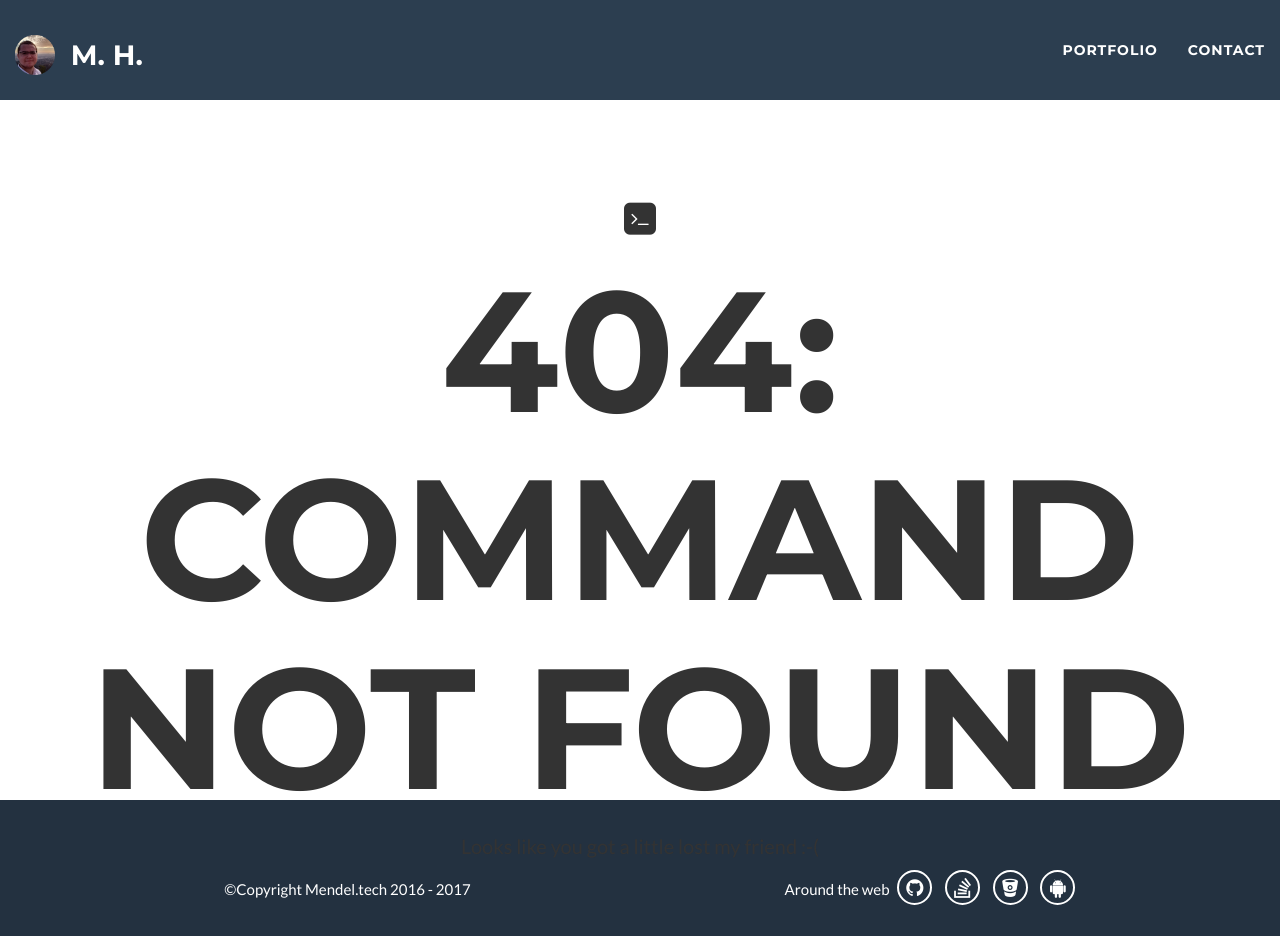
After one commit to PCGeekBrain/personal-website, a Django app: template homepage/templates/homepage/404.html in a window 1280 px wide. The commit adds this page. Run offline with Django 3.2, Linux system fonts and the light colour scheme; the template is opened without the code that fills it, so the values that code supplies are empty; some libraries are stand-ins or nearby versions.

Commit message:
404 and 500 fixed

```diff
--- a/homepage/static/homepage/css/theme.css
+++ b/homepage/static/homepage/css/theme.css
@@ -579,3 +579,7 @@ a.portfolio-link {
     display: inline-block;
     box-shadow: 0px 3px 25px rgba(0,0,0,.25);
 }
+
+.fullheight{
+  height: 100vh
+}
--- /dev/null
+++ b/homepage/templates/homepage/404.html
@@ -0,0 +1,156 @@
+<!DOCTYPE html>
+<html lang="en">
+
+<head>
+    <meta charset="utf-8">
+    <meta http-equiv="X-UA-Compatible" content="IE=edge">
+    <meta name="viewport" content="width=device-width, initial-scale=1">
+    <meta name="description" content="My personal homepage">
+    <meta name="author" content="Menachem M. Hornbacher">
+
+    <title>404 | Mendel.Tech</title>
+
+    <!-- Bootstrap Core CSS -->
+    <link href="/static/vendor/bootstrap/css/bootstrap.min.css" rel="stylesheet">
+
+    <!-- Theme CSS -->
+    <link href="/static/homepage/css/theme.css" rel="stylesheet">
+
+    <!--css animations-->
+    <link href="/static/vendor/animate.css" rel="stylesheet">
+
+    <!-- Custom Fonts -->
+    <link href="/static/vendor/font-awesome/css/font-awesome.min.css" rel="stylesheet" type="text/css">
+    <link href="https://fonts.googleapis.com/css?family=Montserrat:400,700" rel="stylesheet" type="text/css">
+    <link href="https://fonts.googleapis.com/css?family=Lato:400,700,400italic,700italic" rel="stylesheet" type="text/css">
+
+    <!-- HTML5 Shim and Respond.js IE8 support of HTML5 elements and media queries -->
+    <!-- WARNING: Respond.js doesn't work if you view the page via file:// -->
+    <!--[if lt IE 9]>
+        <script src="https://oss.maxcdn.com/libs/html5shiv/3.7.0/html5shiv.js"></script>
+        <script src="https://oss.maxcdn.com/libs/respond.js/1.4.2/respond.min.js"></script>
+    <![endif]-->
+
+    <!--Favicon-->
+    <link rel="apple-touch-icon-precomposed" sizes="57x57" href="/static/favicon/apple-touch-icon-57x57.png" />
+    <link rel="apple-touch-icon-precomposed" sizes="114x114" href="/static/favicon/apple-touch-icon-114x114.png" />
+    <link rel="apple-touch-icon-precomposed" sizes="72x72" href="/static/favicon/apple-touch-icon-72x72.png" />
+    <link rel="apple-touch-icon-precomposed" sizes="144x144" href="/static/favicon/apple-touch-icon-144x144.png" />
+    <link rel="apple-touch-icon-precomposed" sizes="60x60" href="/static/favicon/apple-touch-icon-60x60.png" />
+    <link rel="apple-touch-icon-precomposed" sizes="120x120" href="/static/favicon/apple-touch-icon-120x120.png" />
+    <link rel="apple-touch-icon-precomposed" sizes="76x76" href="/static/favicon/apple-touch-icon-76x76.png" />
+    <link rel="apple-touch-icon-precomposed" sizes="152x152" href="/static/favicon/apple-touch-icon-152x152.png" />
+    <link rel="icon" type="image/png" href="/static/favicon/favicon-196x196.png" sizes="196x196" />
+    <link rel="icon" type="image/png" href="/static/favicon/favicon-96x96.png" sizes="96x96" />
+    <link rel="icon" type="image/png" href="/static/favicon/favicon-32x32.png" sizes="32x32" />
+    <link rel="icon" type="image/png" href="/static/favicon/favicon-16x16.png" sizes="16x16" />
+    <link rel="icon" type="image/png" href="/static/favicon/favicon-128.png" sizes="128x128" />
+    <meta name="application-name" content="Mendel.Tech"/>
+    <meta name="msapplication-TileColor" content="#FFFFFF" />
+    <meta name="msapplication-TileImage" content="/static/favicon/mstile-144x144.png" />
+    <meta name="msapplication-square70x70logo" content="/static/favicon/mstile-70x70.png" />
+    <meta name="msapplication-square150x150logo" content="/static/favicon/mstile-150x150.png" />
+    <meta name="msapplication-wide310x150logo" content="/static/favicon/mstile-310x150.png" />
+    <meta name="msapplication-square310x310logo" content="/static/favicon/mstile-310x310.png" />
+
+</head>
+
+<body id="page-top" class="index">
+    <!-- Navigation -->
+    <nav id="mainNav" class="navbar navbar-default navbar-fixed-top navbar-custom">
+        <div class="container-fluid">
+            <!-- Brand and toggle get grouped for better mobile display -->
+            <div class="navbar-header page-scroll">
+                <button type="button" class="navbar-toggle" data-toggle="collapse" data-target="#bs-example-navbar-collapse-1">
+                    <span class="sr-only">Toggle navigation</span> Menu <i class="fa fa-bars"></i>
+                </button>
+                <a class="navbar-brand" href="#page-top">
+                    <img src="/static/homepage/img/MyProfile.png" alt="">&nbsp
+                    M. H.
+                </a>
+            </div>
+
+            <!-- Collect the nav links, forms, and other content for toggling -->
+            <div class="collapse navbar-collapse" id="bs-example-navbar-collapse-1">
+                <ul class="nav navbar-nav navbar-right">
+                    <li class="hidden">
+                        <a href="/"></a>
+                    </li>
+                    <li class="page-scroll">
+                        <a href="/portfolio/">Portfolio</a>
+                    </li>
+                    <!--<li class="page-scroll">
+                        <a href="#blog">Blog</a>
+                    </li>-->
+                    <li class="page-scroll">
+                        <a href="/#contact">Contact</a>
+                    </li>
+                </ul>
+            </div>
+            <!-- /.navbar-collapse -->
+        </div>
+        <!-- /.container-fluid -->
+    </nav>
+
+    <header>
+        <div class="container fullheight">
+            <div class="row">
+                <div class="col-lg-12 animated fadeInDown">
+                    <span class="fa-stack fa-lg">
+                        <i class="fa fa-square fa-stack-2x"></i>
+                        <i class="fa fa-terminal fa-stack-1x fa-inverse"></i>
+                    </span>
+                    <div class="intro-text">
+                        <h1><span class="name" id="title">404: command not found</span></h1>
+                        <p>Looks like you got a little lost my friend :-(</p>
+                        <!--<hr class="star-primary">
+                        <span class="skills">Software Developer</span>-->
+                    </div>
+                </div>
+            </div>
+        </div>
+    </header>
+
+    <!-- Footer -->
+    <footer class="text-center">
+        <div class="footer-below">
+            <div class="container">
+                <div class="row">
+                    <div class="col-lg-6">
+                        <p class="copyright">&copy;Copyright Mendel.tech 2016 - {% now "Y" %}</p>
+                    </div>
+                    <div class="col-lg-6">
+                        <p>Around the web</p>
+                        <ul class="list-inline social-list">
+                            <li><a href="https://github.com/PCGeekBrain" target="_blank" class="btn-social btn-outline"><i class="fa fa-fw fa-github"></i></a></li>
+                            <li><a href="http://stackoverflow.com/users/1890717/cybergeek-exe" target="_blank" class="btn-social btn-outline"><i class="fa fa-fw fa-stack-overflow"></i></a></li>
+                            <li><a href="https://bitbucket.org/PCGeekBrain/" target="_blank" class="btn-social btn-outline"><i class="fa fa-fw fa-bitbucket"></i></a></li>
+                            <li><a href="https://play.google.com/store/apps/developer?id=PCGeekBrain%20Development&hl=en" target="_blank" class="btn-social btn-outline"><i class="fa fa-fw fa-android"></i></a></li>
+                        </ul>
+                    </div>
+                </div>
+            </div>
+        </div>
+    </footer>
+
+    <!-- jQuery -->
+    <script src="/static/vendor/jquery/jquery.min.js"></script>
+    <!-- Bootstrap Core JavaScript -->
+    <script src="/static/vendor/bootstrap/js/bootstrap.min.js"></script>
+    <!-- Plugin JavaScript -->
+    <script src="https://cdnjs.cloudflare.com/ajax/libs/jquery-easing/1.3/jquery.easing.min.js"></script>
+    <!-- Theme JavaScript -->
+    <!--<script src="/static/homepage/js/freelancer.min.js"></script>-->
+
+
+    <script>
+        (function(i,s,o,g,r,a,m){i['GoogleAnalyticsObject']=r;i[r]=i[r]||function(){
+        (i[r].q=i[r].q||[]).push(arguments)},i[r].l=1*new Date();a=s.createElement(o),
+        m=s.getElementsByTagName(o)[0];a.async=1;a.src=g;m.parentNode.insertBefore(a,m)
+        })(window,document,'script','https://www.google-analytics.com/analytics.js','ga');
+        ga('create', 'UA-91936146-1', 'auto');
+        ga('send', 'pageview');
+    </script>
+
+</body>
+</html>
--- a/homepage/views.py
+++ b/homepage/views.py
@@ -1,7 +1,8 @@
-from django.shortcuts import render, HttpResponse
+from django.shortcuts import render, HttpResponse, render_to_response
 from django.http import Http404, JsonResponse
 from django.utils.html import strip_tags, escape
 from django.core.mail import send_mail, EmailMessage
+from django.template import RequestContext
 from portfolio.models import Project
 from datetime import date
 
@@ -15,7 +16,6 @@ def homepage(request):
     }
 
     return render(request, 'homepage/home.html', context)
-
 
 def send_message(request):
     if request.method == 'POST':
--- a/mysite/urls.py
+++ b/mysite/urls.py
@@ -17,6 +17,8 @@ from django.conf.urls import url, include
 from django.conf.urls.static import static
 from django.conf import settings
 from django.contrib import admin
+from django.conf.urls import handler404, handler500
+from .error_views import handle_404, handle_500
 
 urlpatterns = [
     url(r'^admin/', admin.site.urls),
@@ -26,3 +28,6 @@ urlpatterns = [
 ]
 # Development
 urlpatterns += static(settings.MEDIA_URL, document_root=settings.MEDIA_ROOT)  #at the end
+
+handler404 = handle_404
+handler500 = handle_500
```
Also changed, not shown: homepage/templates/homepage/500.html (added, +156 -0 lines), mysite/error_views.py (added, +7 -0 lines).
